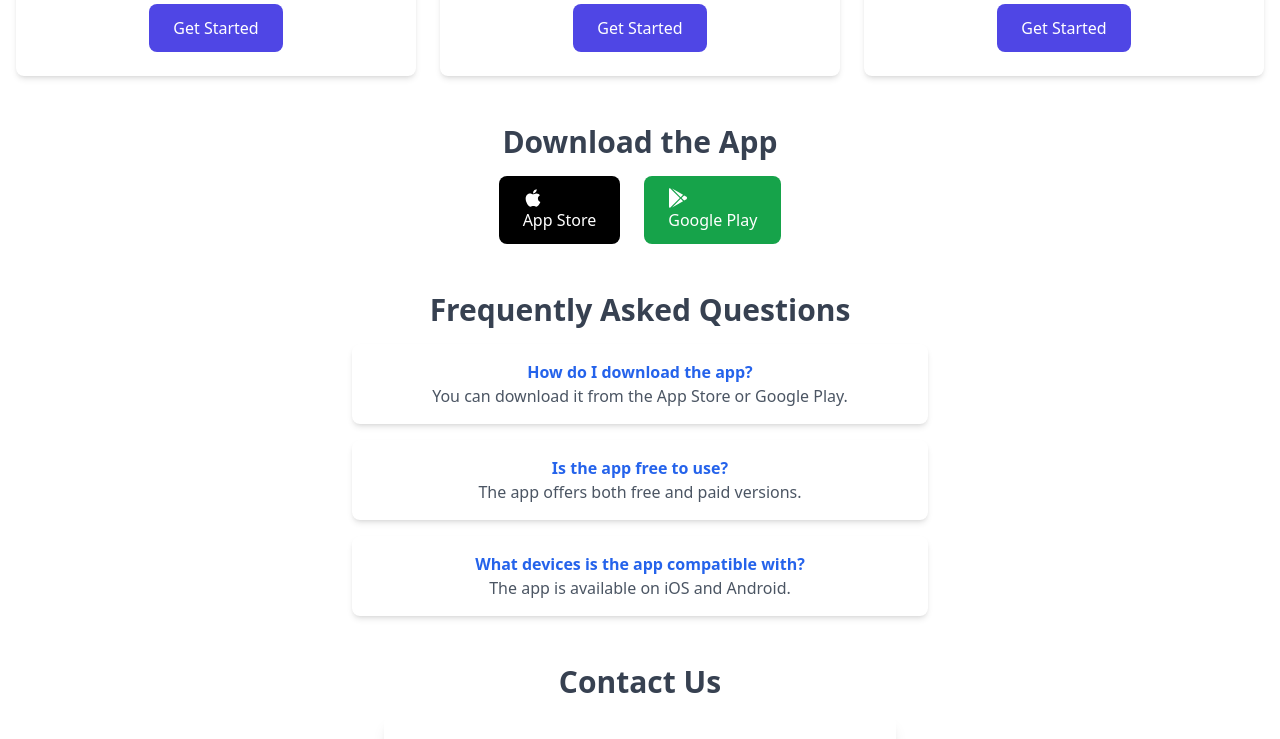
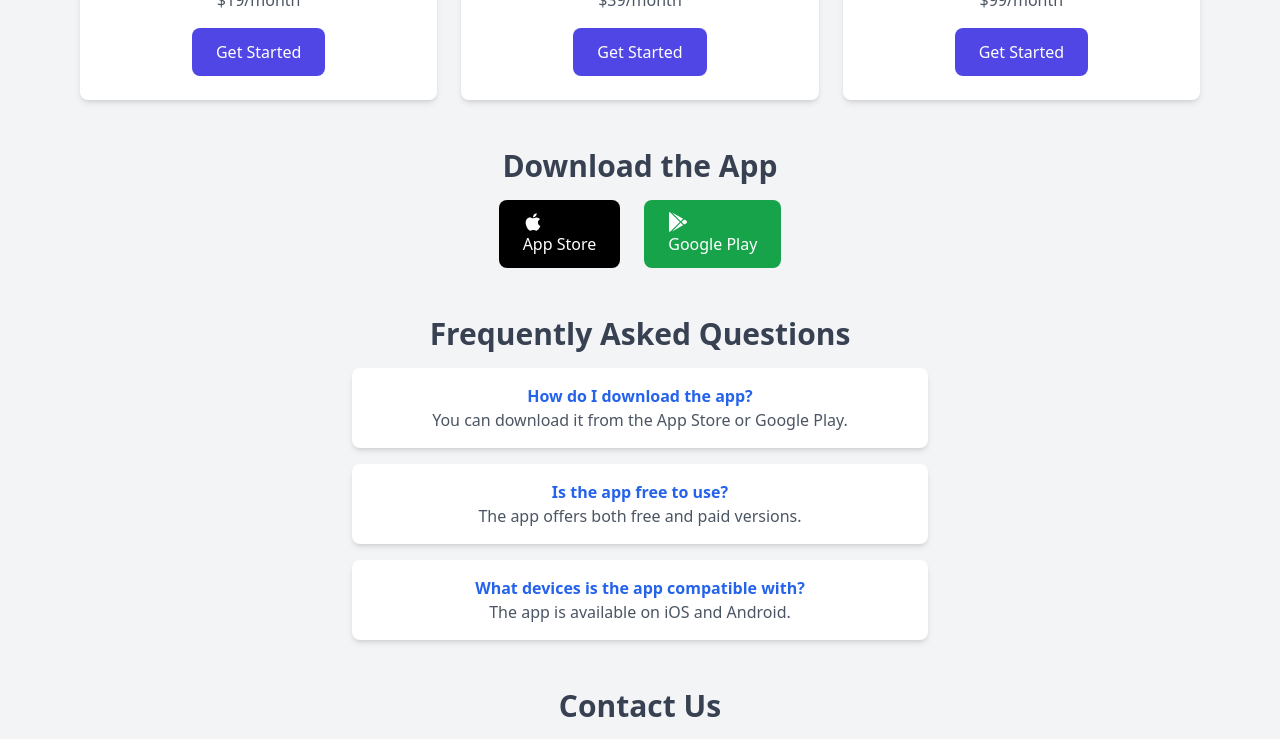
Before and after one commit to ltxstudio/my-mobile-app, a React (Vite) app: page / in a window 1280 px wide. Shown: the part 1650-2389 px from the top of the page. Built offline with nearby package versions, Linux system fonts and the light colour scheme.

Commit message:
Update App.jsx

```diff
--- a/src/App.jsx
+++ b/src/App.jsx
@@ -8,15 +8,20 @@ import Contact from './pages/Contact';
 function App() {
   return (
     <Router>
-      <div className="min-h-screen flex flex-col">
+      <div className="min-h-screen flex flex-col bg-gray-100 dark:bg-gray-800">
+        {/* Navbar */}
         <Navbar />
-        <main className="flex-grow pt-16">
+
+        {/* Main Content */}
+        <main className="flex-grow pt-16 pb-8 px-4 md:px-8 lg:px-16">
           <Routes>
             <Route path="/" element={<Home />} />
             <Route path="/about" element={<About />} />
             <Route path="/contact" element={<Contact />} />
           </Routes>
         </main>
+
+        {/* Footer */}
         <Footer />
       </div>
     </Router>
```
